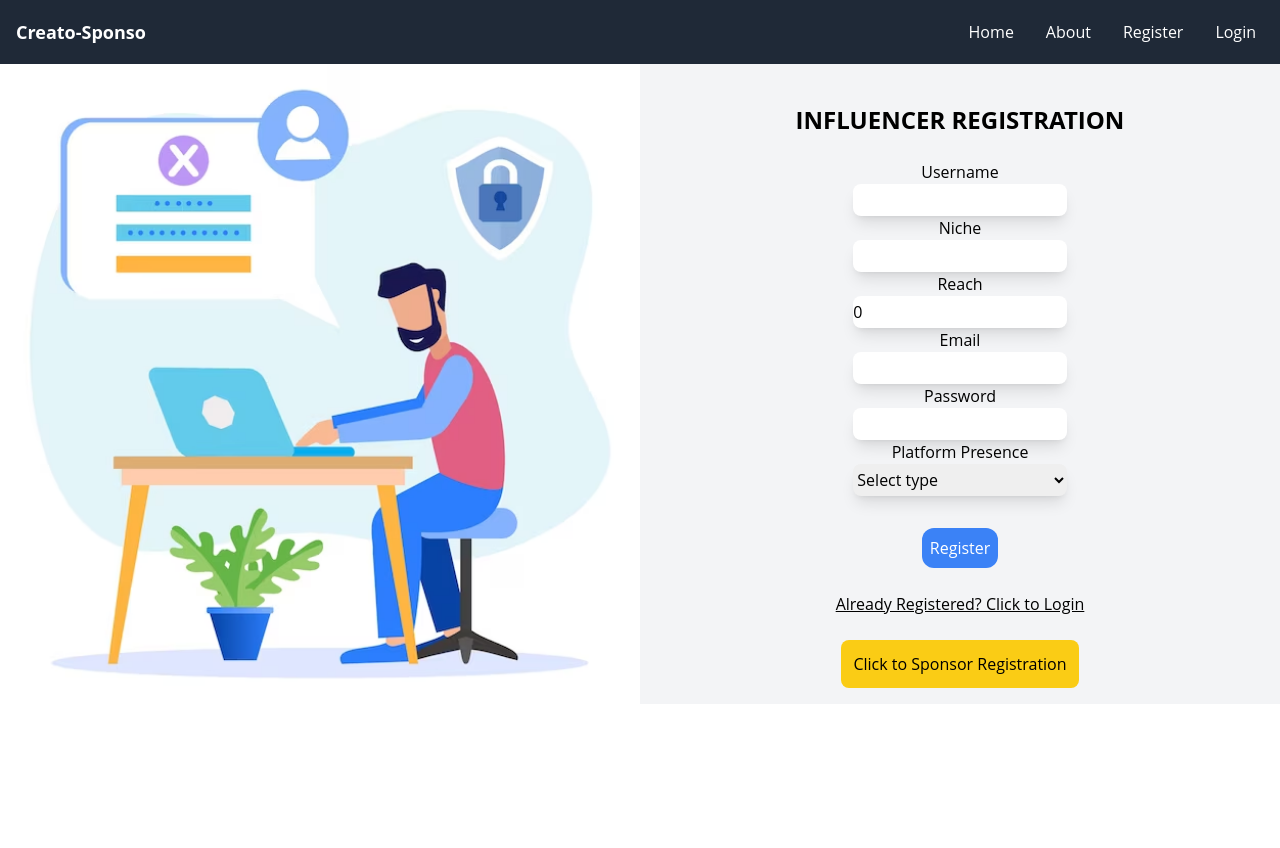
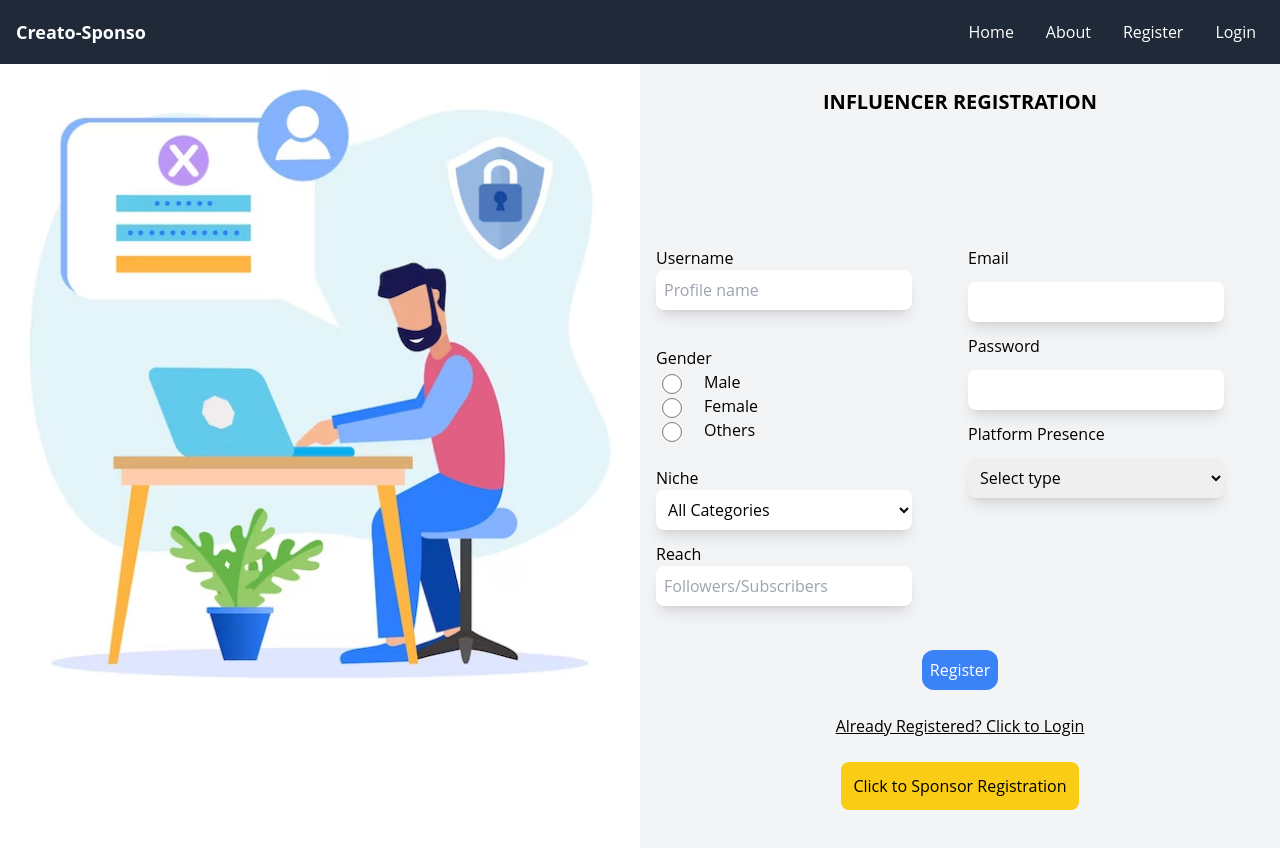
Before and after one commit to Badhri007/InfluenzeHub-frontend, a React (Create React App) app: page /signup in a window 1280 px wide. Shown: the top 848 px of the page. Built offline with nearby package versions, Linux system fonts and the light colour scheme; the HTML template or start-up script is replaced by a standard one.

Commit message:
Fixed UI

```diff
--- a/src/components/influencer/InfluHomePage.jsx
+++ b/src/components/influencer/InfluHomePage.jsx
@@ -1,8 +1,32 @@
-import React from 'react'
+import React,{useState} from 'react'
+import maleIcon from '../../assets/male.jpg';
+import femaleIcon from '../../assets/female.jpg';
+const InfluHomePage = () => {
 
-const InfluHomePage = () => {
+  const [adrequest,setAdRequest]=useState({
+
+  })
+
+  const [profile,setProfile]=useState({
+    'name':'',
+    'gender':'',
+    'niche':'',
+    'email':'',
+    'platform':''
+  })
+
+  const [requests,setRequests]=useState([]);
+
+
   return (
+    <div>
     <div>InfluHomePage</div>
+    <div className='md:ml-10 flex items-center justify-center md:justify-start' >
+    <img src={maleIcon} className='w-40 h-40 md:w-60 md:h-60 rounded-[50%]'/>
+    <p></p>
+    </div>
+    </div>
+
   )
 }
 
--- a/src/components/influencer/InfluRegister.jsx
+++ b/src/components/influencer/InfluRegister.jsx
@@ -9,11 +9,13 @@ const InfluRegister = () => {
   const navigate = useNavigate();
   const [formData, setFormData] = useState({
     'username': '',
+    'gender': '',
     'niche': '',
-    'reach': 0,
+    'reach': '',
     'email': '',
     'password': '',
-    'platform': ''
+    'platform': '',
+    'profile_photo_url': ''
   });
 
   const handleChanges = (e) => {
@@ -59,29 +61,73 @@ const InfluRegister = () => {
           <div className="hidden  lg:block w-[50%] ">
             <img src={background} className='h-[80%]' alt="background" />
           </div>
-          <div className="block w-full lg:w-[50%]">
-            <form className="flex flex-col justify-center items-center h-[80%] bg-gray-100" onSubmit={handleSubmit}>
+          <div className=" w-full bg-gray-100 lg:w-[50%]">
             <br />
-              <p className="font-bold text-xl lg:text-2xl">INFLUENCER REGISTRATION</p>
+            <p className="font-bold text-center text-xl mt-0 lg:text-xl">INFLUENCER REGISTRATION</p>
+            <form className="flex flex-col justify-center items-center h-[100%]" onSubmit={handleSubmit}>
+
               <br />
-              <label>Username</label>
-              <input type="text" name="username" value={formData.username} className="rounded-lg shadow-lg w-1/3 h-8" onChange={handleChanges} />
-              <label>Niche</label>
-              <input type="text" name="niche" value={formData.niche} className="rounded-lg shadow-lg w-1/3 h-8" onChange={handleChanges} />
-              <label>Reach</label>
-              <input type="number" name="reach" value={formData.reach} className="rounded-lg shadow-lg w-1/3 h-8" onChange={handleChanges} />
-              <label>Email</label>
-              <input type="email" name="email" value={formData.email} className="rounded-lg shadow-lg w-1/3 h-8" onChange={handleChanges} />
-              <label>Password</label>
-              <input type="password" name="password" value={formData.password} className="rounded-lg shadow-lg w-1/3 h-8" onChange={handleChanges} />
-              <label>Platform Presence</label>
-              <select name="platform" value={formData.platform} className="rounded-lg shadow-lg w-1/3 h-8" onChange={handleChanges}>
+              <div className="grid grid-cols-1 md:grid-cols-2 w-full">
+                <div>
+                  <label className='ml-4'>Username</label>
+                  <br />
+                  <input type="text" name="username" value={formData.username} className="rounded-lg shadow-lg w-2/3 md:w-[80%] h-10 mb-3 ml-4 p-2" placeholder="Profile name" onChange={handleChanges} />
+                  <br />
+
+                  <br />
+                  <label className='ml-4'>Gender</label>
+                  <br />
+                  <div>
+                    <input type="radio" name="gender" id="gender" value="Male" onChange={handleChanges} className="mx-3 w-10 h-5 align-middle" checked={formData.gender === "Male"} />Male
+                    <br />
+                    <input type="radio" name="gender" id="gender" value="Female" onChange={handleChanges} className="mx-3 w-10 h-5 align-middle" checked={formData.gender === "Female"} />Female
+                    <br />
+                    <input type="radio" name="gender" id="gender" value="Others" onChange={handleChanges} className="mx-3 w-10 h-5 align-middle" checked={formData.gender === "Others"} />Others
+                    <br />
+                  </div>
+
+                  <br />
+                  <label className='ml-4'>Niche</label>
+                  <br />
+                  <select type="text" name="niche" value={formData.niche} className="rounded-lg bg-white shadow-lg w-2/3 h-10 mb-3 ml-4 p-2 md:w-[80%]" placeholder='Category' onChange={handleChanges}>
+                      <option value="">All Categories</option>
+                      <option value="Sports">Sports</option>
+                      <option value="Science">Science</option>
+                      <option value="History">History</option>
+                      <option value="Dance">Dance</option>
+                      <option value="Entertainment">Entertainment</option>
+                      <option value="Dance/Music">Dance/Music</option>
+                      <option value="Medicine">Medicine</option>
+                      <option value="Celebrities">Celebrities</option>
+                      <option value="Other">Other</option>
+                  </select>
+                  <br />
+                  <label className='ml-4'>Reach</label>
+                  <br />
+                  <input type="number" name="reach" value={formData.reach} className="rounded-lg shadow-lg w-2/3 h-10 mb-3 ml-4 p-2 md:w-[80%]" placeholder="Followers/Subscribers" onChange={handleChanges} />
+
+                </div>
+                <div>
+                  <label className='ml-4 md:ml-2'>Email</label>
+                  <br />
+                  <input type="email" name="email" value={formData.email} className="rounded-lg shadow-lg w-2/3 h-10 m-3 ml-4 md:ml-2 p-2 md:w-[80%]" onChange={handleChanges} />
+                  <br />
+                  <label className='ml-4 md:ml-2'>Password</label>
+                  <br />
+                  <input type="password" name="password" value={formData.password} className="rounded-lg shadow-lg w-2/3 md:w-[80%] ml-4 h-10 m-3 md:ml-2 p-2" onChange={handleChanges} />
+                  <br />
+                  <label className='ml-4 md:ml-2'>Platform Presence</label>
+                  <br />
+                  <select name="platform" value={formData.platform} className="rounded-lg shadow-lg w-2/3 h-10 m-3 ml-4 md:ml-2 p-2 md:w-[80%]" onChange={handleChanges}>
                     <option value="" disabled>Select type</option>
                     <option value="Twitter">Twitter</option>
                     <option value="Youtube">YouTube</option>
                     <option value="Instagram">Instagram</option>
                     <option value="LinkedIn">LinkedIn</option>
                   </select>
+                  <br />
+                </div>
+              </div>
               <br />
               <button className="bg-blue-500 rounded-xl p-2 mt-2 text-white" type="submit">Register</button>
               <br />
--- a/src/components/sponsor/listCampaigns.jsx
+++ b/src/components/sponsor/listCampaigns.jsx
@@ -99,7 +99,7 @@ const ListCampaigns = ({ campaigns = [], onFilterChange, fetchCampaigns,setCampa
         <img src={plusIcon} className='w-[50%] h-[50%] m-auto' ></img>
       </div>
         {campaigns.map((campaign, index) => (
-          <div key={campaign._id} className='bg-white shadow-xl rounded-xl p-4 m-1 flex flex-col hover:scale-110 transition-all duration-300'>
+          <div key={campaign._id} className='bg-white shadow-xl rounded-xl p-4 m-1 flex flex-col hover:scale-110 transition-all duration-300 cursor-pointer' onClick={() => viewCampaign(campaign._id)}>
             <div className='flex flex-row'>
               <div className='flex flex-col'>
                 <p className='font-roboto font-semibold text-xl'>{campaign.name}</p>
```
Also changed, not shown: src/assets/female.jpg (added), src/assets/male.jpg (added). Lines whose indentation alone changed are shown as unchanged.
